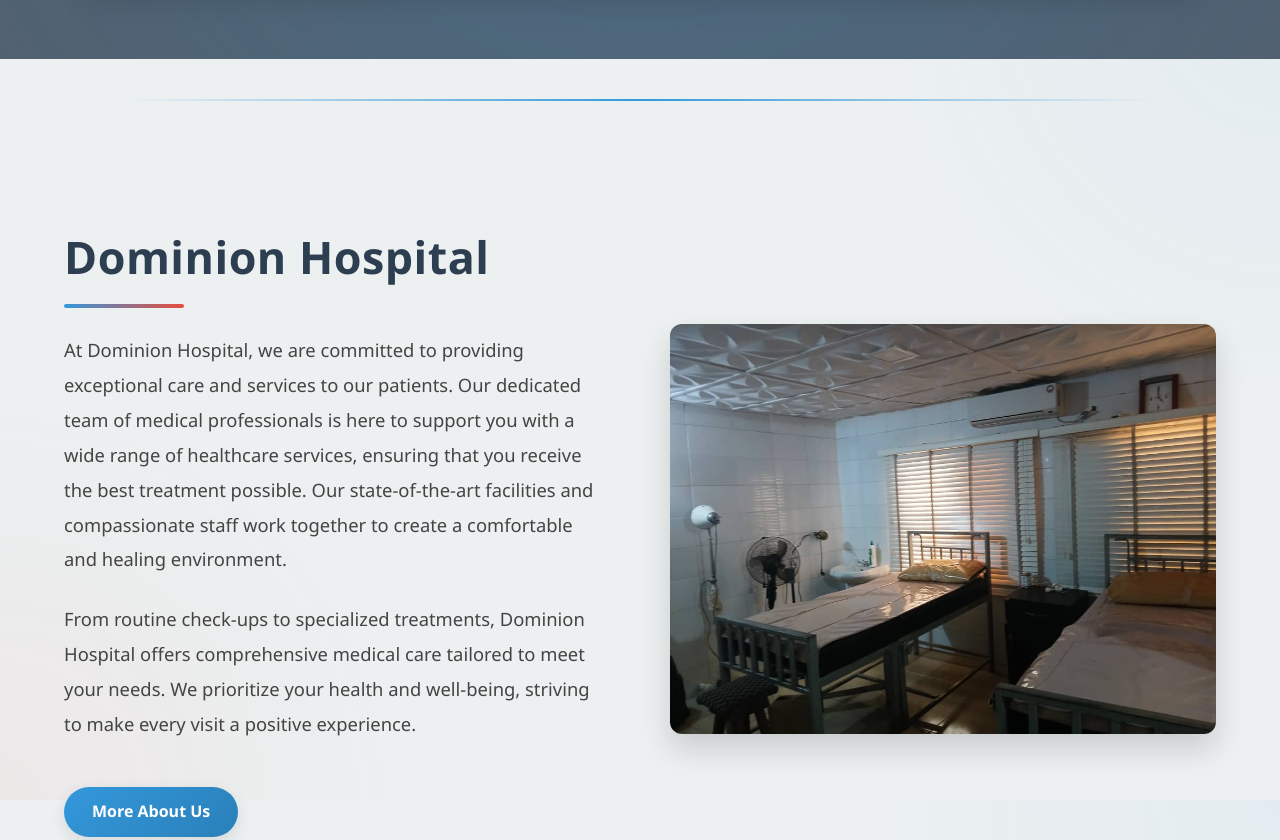
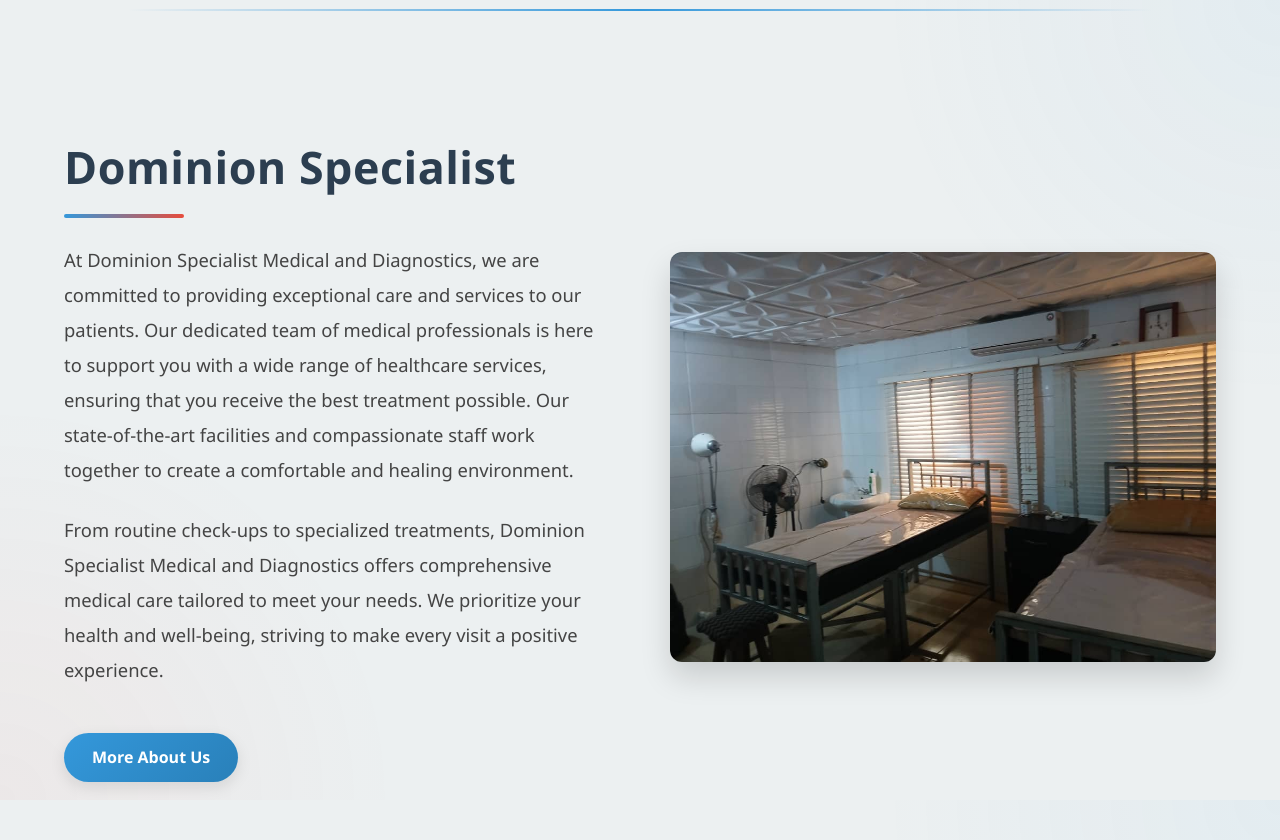
Before and after one commit to DeeBest22/Dominion-Medical-Center, a plain HTML site: page index.html in a window 1280 px wide. Shown: the part 800-1640 px from the top of the page. Drawn offline with Linux system fonts and the light colour scheme.

Commit message:
Update index.html

```diff
--- a/index.html
+++ b/index.html
@@ -3,13 +3,13 @@
 <head>
     <meta charset="UTF-8">
     <meta name="viewport" content="width=device-width, initial-scale=1.0">
-    <title>Dominion Hospital</title>
+    <title>Dominion Specialist Medical and Diagnostics</title>
    <link rel="stylesheet" href="Styles/index.css">
 </head>
 <body>
     <header class="header">
         <div class="header-logo">
-            <img src="Styles/Pictures/logo.png" alt="Dominion Hospital Logo">
+            <img src="Styles/Pictures/logo.png" alt="Welcome to Dominion Specialist Medical and Diagnostics Logo">
         </div>
         <ul class="nav-links">
             <li><a href="#home">Home</a></li>
@@ -31,7 +31,7 @@
     <section class="hero">
         <div class="container">
             <div class="hero-content">
-                <h1>Welcome to Dominion Specialist Medical and Diagnostics</h1>
+                <h1>Dominion Specialist Medical and Diagnostics</h1>
                 <p>Healthcare. Hospitality. Humaneness</p>
                 <a href="About_Us.html" class="cta-button">Learn More</a>
             </div>
@@ -46,9 +46,9 @@
 
     <section class="about-us container">
         <div class="about-text">
-            <h2><strong>Dominion Hospital</strong></h2>
-            <p>At Dominion Hospital, we are committed to providing exceptional care and services to our patients. Our dedicated team of medical professionals is here to support you with a wide range of healthcare services, ensuring that you receive the best treatment possible. Our state-of-the-art facilities and compassionate staff work together to create a comfortable and healing environment.</p>
-            <p>From routine check-ups to specialized treatments, Dominion Hospital offers comprehensive medical care tailored to meet your needs. We prioritize your health and well-being, striving to make every visit a positive experience.</p>
+            <h2><strong>Dominion Specialist</strong></h2>
+            <p>At Dominion Specialist Medical and Diagnostics, we are committed to providing exceptional care and services to our patients. Our dedicated team of medical professionals is here to support you with a wide range of healthcare services, ensuring that you receive the best treatment possible. Our state-of-the-art facilities and compassionate staff work together to create a comfortable and healing environment.</p>
+            <p>From routine check-ups to specialized treatments, Dominion Specialist Medical and Diagnostics offers comprehensive medical care tailored to meet your needs. We prioritize your health and well-being, striving to make every visit a positive experience.</p>
             <a href="About_Us.html" class="more-about-button">More About Us</a>
         </div>
         <div class="about-image">
@@ -79,7 +79,7 @@
     <section class="appointment-info-section container">
         <div class="appointment-info">
             <h2>Book an Appointment</h2>
-            <p>At Dominion Hospital, your health and convenience are our top priorities. Booking an appointment with us is quick and easy! Whether you're scheduling a routine check-up or a consultation with a specialist, we are here to provide you with quality healthcare.
+            <p>At Dominion Specialist Medical and Diagnostics, your health and convenience are our top priorities. Booking an appointment with us is quick and easy! Whether you're scheduling a routine check-up or a consultation with a specialist, we are here to provide you with quality healthcare.
                 Simply fill out the appointment form with your details, and our team will get back to you as soon as possible to confirm your booking. You can also call or email us directly if you have any specific requests or need assistance. We look forward to serving you and ensuring you receive the best care possible.</p>
             <a href="book_appointment.html" class="cta-button">Book Now</a>
         </div>
@@ -89,7 +89,7 @@
     </section>
 
     <footer>
-        <p>© 2024 Dominion Hospital. All rights reserved.</p>
+        <p>© 2025 Dominion Specialist Medical and Diagnostics. All rights reserved.</p>
     </footer>
 
     <script>
```
